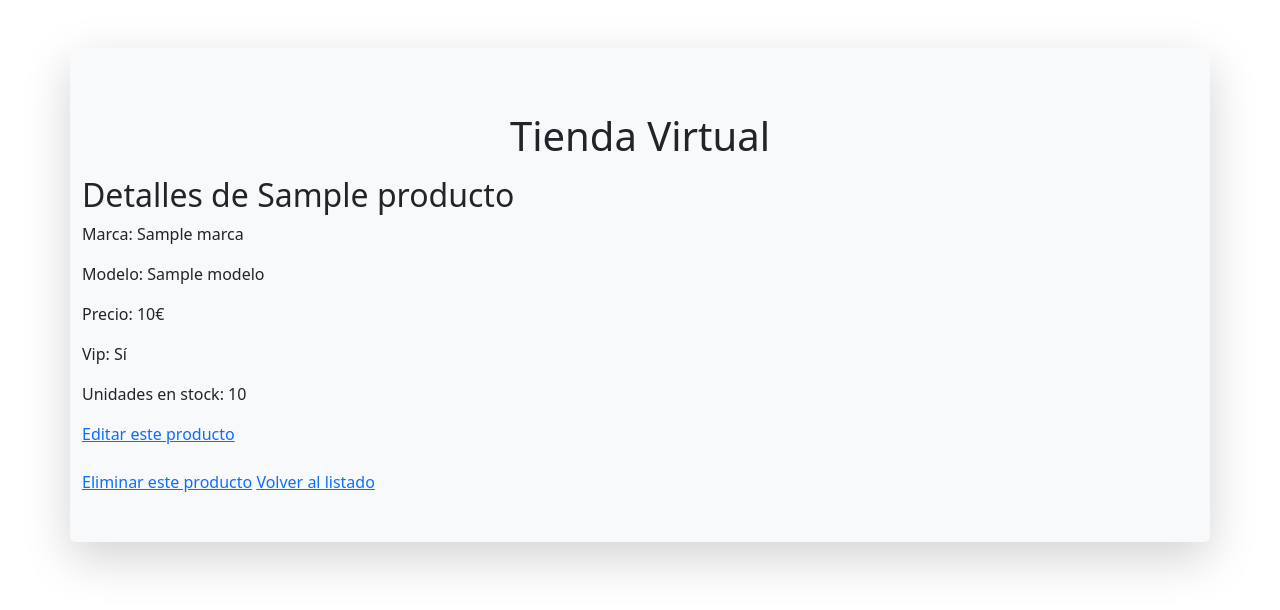
After one commit to sergioguijarroc/proyectoTiendaVirtual, a Django app: template tienda/templates/tienda/producto_detail.html in a window 1280 px wide. The commit adds this page. Shown: the top 610 px of the page. Run offline with Django 3.2, Linux system fonts and the light colour scheme; the template is opened without the code that fills it: most values are stand-ins (such as "Sample title", 1, 10 or a date in 2020).

Commit message:
CRUD añadido con éxito

```diff
--- a/tienda/models.py
+++ b/tienda/models.py
@@ -22,13 +22,13 @@ class Producto(models.Model):
     modelo = models.CharField(max_length=50)
     vip = models.BooleanField(default=False)
     unidades_stock = models.IntegerField(default=0)
-    nombre_marca = models.ForeignKey("Marca", on_delete=models.PROTECT)
+    marca = models.ForeignKey("Marca", on_delete=models.PROTECT)
 
     def __str__(self):
         return self.nombre
 
     class Meta:
-        unique_together = ("modelo", "nombre_marca")
+        unique_together = ("modelo", "marca")
         verbose_name_plural = "Productos"
 
 
--- /dev/null
+++ b/tienda/templates/tienda/producto_detail.html
@@ -0,0 +1,19 @@
+{%extends "tienda/base.html"%}
+{% block title %} Lista de productos {% endblock %}
+{%block content%}
+<div class="row">
+    <div class="col">
+        <h2>Detalles de {{producto.nombre}}</h2>
+        <p>Marca: {{producto.marca.nombre}}</p>
+        <p>Modelo: {{producto.modelo}}</p>
+        <p>Precio: {{producto.precio}}€</p>
+        <p>Vip: {{producto.vip|yesno:"Sí,No"}}</p>
+        <p>Unidades en stock: {{producto.unidades_stock}}</p>
+        <a href="{%url 'producto_update' producto.pk%}">Editar este producto</a>
+        <br>
+        <br>
+        <a href="{%url 'producto_delete' producto.pk%}">Eliminar este producto</a>
+        <a href="{%url 'producto_list'%}">Volver al listado</a>
+    </div>
+</div>
+{%endblock%}
--- a/tienda/templates/producto_delete.html
+++ b/tienda/templates/tienda/producto_list.html
@@ -5,8 +5,9 @@
     <div class="col">
         {%for producto in producto_list%}
         <h2>{{producto.nombre}}</h2>
-        <p>Marca: {{producto.marca_nombre}}</p>
+        <p>Marca: {{producto.marca.nombre}}</p>
         <p>Modelo: {{producto.modelo}}</p>
+        <a href="{%url 'producto_detail' pk=producto.pk %}">Detalles</a>
         {%endfor%}
     </div>
 </div>
```
Also changed, not shown: tienda/templates/producto_list.html (deleted, +0 -13 lines), tienda/templates/tienda/producto_delete.html (added, +15 -0 lines), tienda/views.py (+5 -6 lines), tienda/migrations/0003_rename_nombre_marca_producto_marca_and_more.py (added), tienda/templates/producto_detail.html (deleted), tienda/templates/tienda/base.html (renamed from tienda/templates/base.html), tienda/templates/tienda/producto_create.html (renamed from tienda/templates/producto_create.html), tienda/templates/tienda/producto_update.html (renamed from tienda/templates/producto_update.html).
